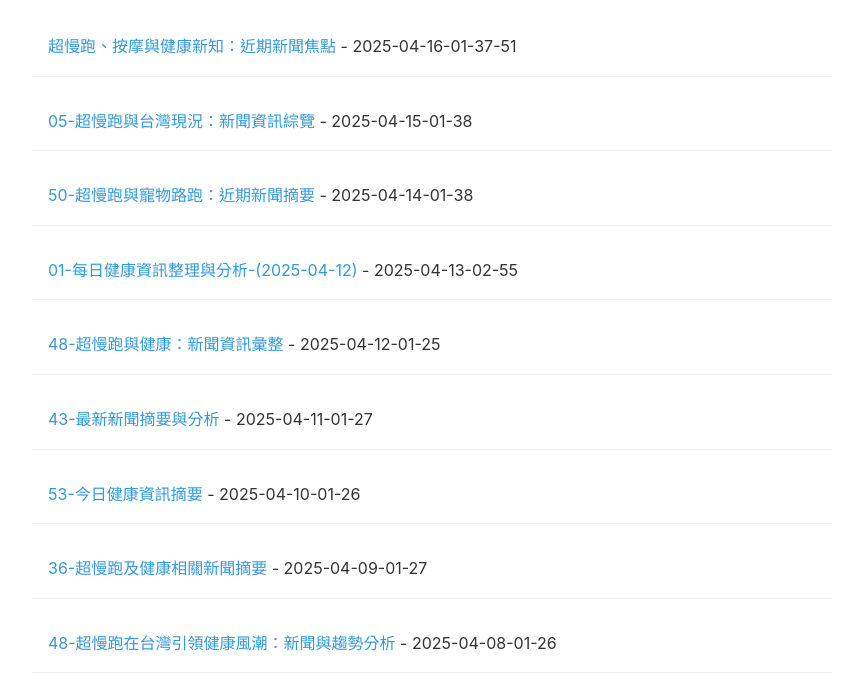
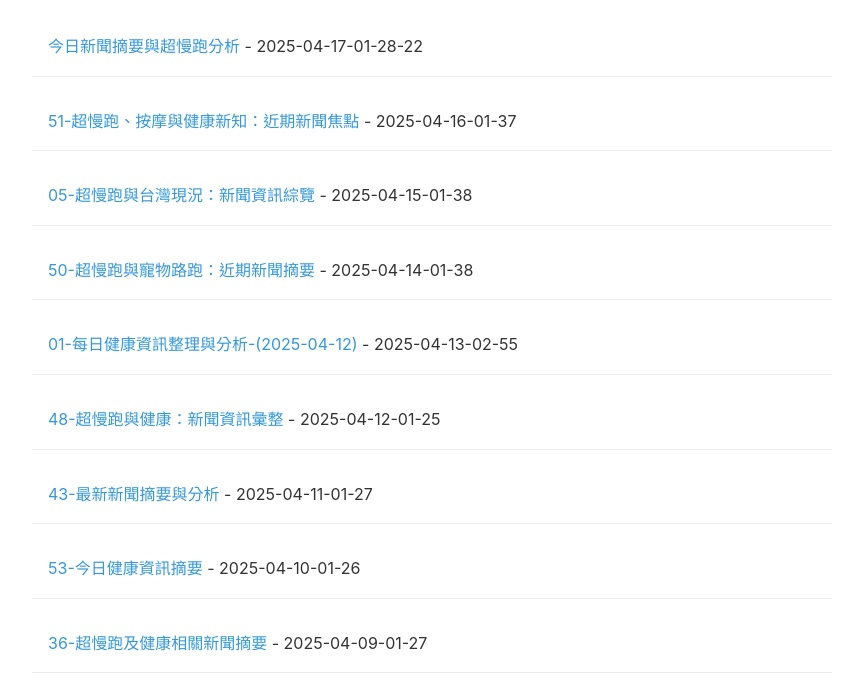
Before and after one commit to online-sile-projects/slowjogging, a plain HTML site: page articles/index.html in a window 1280 px wide. Shown: the part 108-794 px from the top of the page, without its empty margins (208-1071 px from the left). Drawn offline with Linux system fonts and the light colour scheme.

Commit message:
Update article index

```diff
--- a/articles/index.html
+++ b/articles/index.html
@@ -45,7 +45,8 @@
 <body>
     <h1><a href="/">文章目錄</a></h1>
     <ul>
-        <li><a href="2025-04-16-01-37-51-超慢跑、按摩與健康新知：近期新聞焦點.html">超慢跑、按摩與健康新知：近期新聞焦點</a> - 2025-04-16-01-37-51</li>
+        <li><a href="2025-04-17-01-28-22-今日新聞摘要與超慢跑分析.html">今日新聞摘要與超慢跑分析</a> - 2025-04-17-01-28-22</li>
+<li><a href="2025-04-16-01-37-51-超慢跑、按摩與健康新知：近期新聞焦點.html">51-超慢跑、按摩與健康新知：近期新聞焦點</a> - 2025-04-16-01-37</li>
 <li><a href="2025-04-15-01-38-05-超慢跑與台灣現況：新聞資訊綜覽.html">05-超慢跑與台灣現況：新聞資訊綜覽</a> - 2025-04-15-01-38</li>
 <li><a href="2025-04-14-01-38-50-超慢跑與寵物路跑：近期新聞摘要.html">50-超慢跑與寵物路跑：近期新聞摘要</a> - 2025-04-14-01-38</li>
 <li><a href="2025-04-13-02-55-01-每日健康資訊整理與分析-(2025-04-12).html">01-每日健康資訊整理與分析-(2025-04-12)</a> - 2025-04-13-02-55</li>
```
